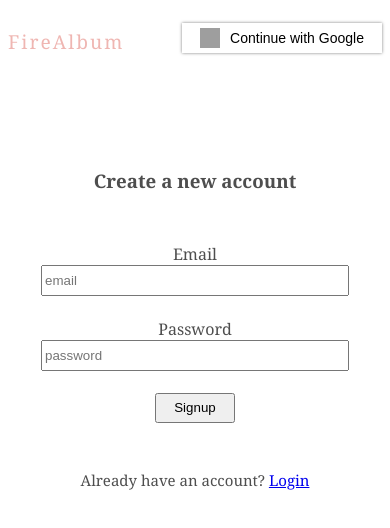
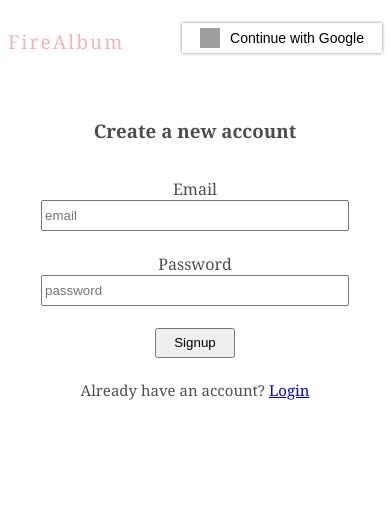
Before and after one commit to Sarthakjain211001/fireAlbum, a React (Create React App) app: page /signup in a window 390 px wide. Shown: the top 528 px of the page. Built offline with nearby package versions, Linux system fonts and the light colour scheme; no server answers; grey boxes are pictures that could not be loaded.

Commit message:
Login/Signup update

```diff
--- a/src/App.js
+++ b/src/App.js
@@ -20,7 +20,7 @@ function App() {
     <div className="App">
       <Router>
       <Routes>
-      <Route exact path="/signup" element={currUser? <Navigate replace to="/"/>:<Signup currUser={currUser} setCurrUser={setCurrUser}/>} />
+      <Route exact path="/signup" element={currUser? <Navigate replace to="/"/>:<Signup currUser={currUser} setCurrUser={setCurrUser} L={L} setL={setL}/>} />
       <Route exact path="/login" element={currUser? <Navigate replace to="/"/> :<Login currUser={currUser} setCurrUser={setCurrUser} L={L} setL={setL}/>} />
       <Route exact path="/" element={currUser? <Home currUser={currUser} setCurrUser={setCurrUser}/> : <Navigate replace to="/login"/>} />
      </Routes>
--- a/src/Pages/Login.js
+++ b/src/Pages/Login.js
@@ -52,6 +52,7 @@ const Login = ({currUser, setCurrUser, L, setL}) => {
             document.getElementById("loginBtn").disabled= false;
             document.getElementById("loginBtn").style.cursor= "pointer"
             document.getElementById('showError').innerHTML=err.message
+            document.getElementById('sendSuccess').style.display="none";
         });
 
     }
@@ -63,7 +64,7 @@ const Login = ({currUser, setCurrUser, L, setL}) => {
     const sendLink = ()=>{
         sendPasswordResetEmail(auth, resetMail)
         .then(()=>{document.getElementById('sendSuccess').style.display='block'; document.getElementById('showError').innerHTML=""})
-        .catch((err)=>{document.getElementById('showError').innerHTML=err.message})
+        .catch((err)=>{document.getElementById('showError').innerHTML=err.message; document.getElementById('sendSuccess').style.display="none";})
     }
 
     const setLoadOff=()=>{
@@ -80,7 +81,7 @@ const Login = ({currUser, setCurrUser, L, setL}) => {
                     <span>Continue with Google</span>
                 </button>
             </div>
-            <h3 style={{'textAlign':'center', 'marginBottom':'50px', "marginTop":"100px"}}>Login to your account</h3>
+            <h3>Login to your account</h3>
             <form>
                 Email<br/>
                 <input placeholder='email' type='email' onChange={(e)=> setEmail(e.target.value)}/><br/><br/>
--- a/src/Pages/Signup.js
+++ b/src/Pages/Signup.js
@@ -7,7 +7,7 @@ import { Link} from 'react-router-dom'
 import loader from '../images/loaderImg.gif'
 import { SignInWithGoogle } from '../firebase/SignInWithGoogle'
 
-const Signup = ({currUser, setCurrUser}) => {
+const Signup = ({currUser, setCurrUser, L, setL}) => {
 
     const [email, setEmail] = useState("")
     const [password, setPassword] = useState("")
@@ -38,6 +38,12 @@ const Signup = ({currUser, setCurrUser}) => {
 
     }
 
+    const setLoadOff=()=>{
+
+        setL(0);
+        console.log("Loader set to 0");
+    }
+
     return (
         <div className='signup'>
             <div className='title'>
@@ -47,7 +53,7 @@ const Signup = ({currUser, setCurrUser}) => {
                     <span>Continue with Google</span>
                 </button>
             </div>
-            <h3 style={{'textAlign':'center', 'marginBottom':'50px', "marginTop":"100px"}}>Create a new account</h3>
+            <h3 >Create a new account</h3>
             <form>
                 Email<br/>
                 <input placeholder='email' type='email' onChange={(e)=> setEmail(e.target.value)}/><br/><br/>
@@ -56,7 +62,7 @@ const Signup = ({currUser, setCurrUser}) => {
                 <button id="signupBtn"type='submit' onClick={handleSignup}>Signup</button>
             </form>
             <br/>
-            <p style={{'textAlign':'center', 'fontSize':'15px'}}>Already have an account? <Link to="/login">Login</Link></p>
+            <p style={{'textAlign':'center', 'fontSize':'15px'}}>Already have an account? <Link to="/login" onClick={setLoadOff}>Login</Link></p>
             <p style={{'textAlign':'center', 'fontSize':'12px', 'color':'red'}} id="showError"></p>
             <div className='loader' id="Loader">
             <img className='loaderImg' src={loader} alt="loader"/>
--- a/src/index.css
+++ b/src/index.css
@@ -231,6 +231,18 @@ object-fit: scale-down;
 #u2{
 display: none;
 }
+
+.signup h3{
+text-align:center;
+margin-bottom:50px;
+ margin-top:100px;
+}
+.login h3{
+  text-align:center;
+margin-bottom:50px;
+ margin-top:100px;
+}
+
 @media screen and (max-width: 480px) {
   .topRight{
     flex-direction: column;
@@ -253,6 +265,16 @@ display: none;
     max-width: 90%;
     max-height: 76%;
   }
+  .signup h3{
+     margin-top: 50px;
+  }
+  .login h3{
+    margin-top: 50px;
+ }
+ form{
+  margin: -15px;
+}
+
 }
 .loader{
   text-align: center;
```
